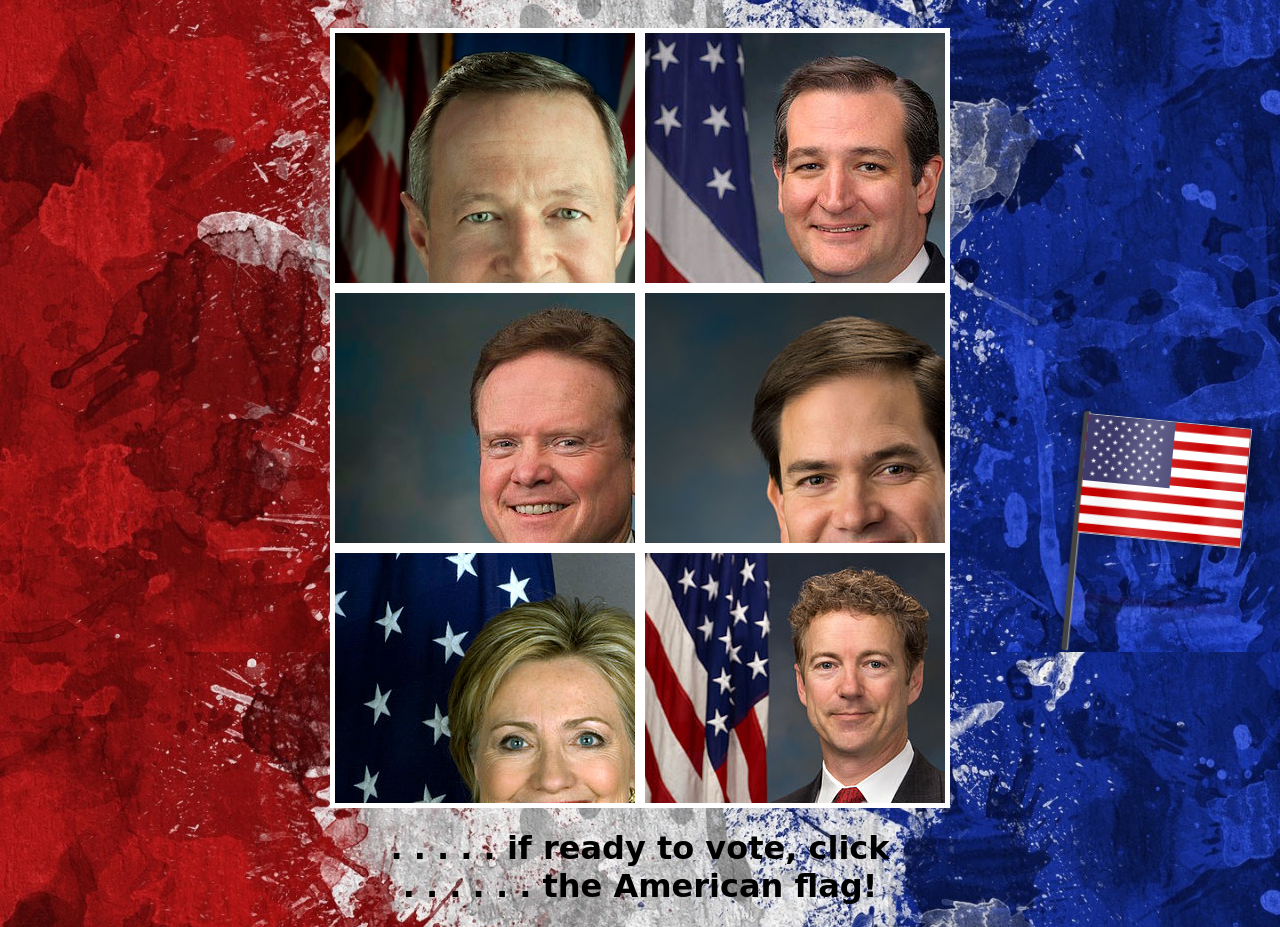
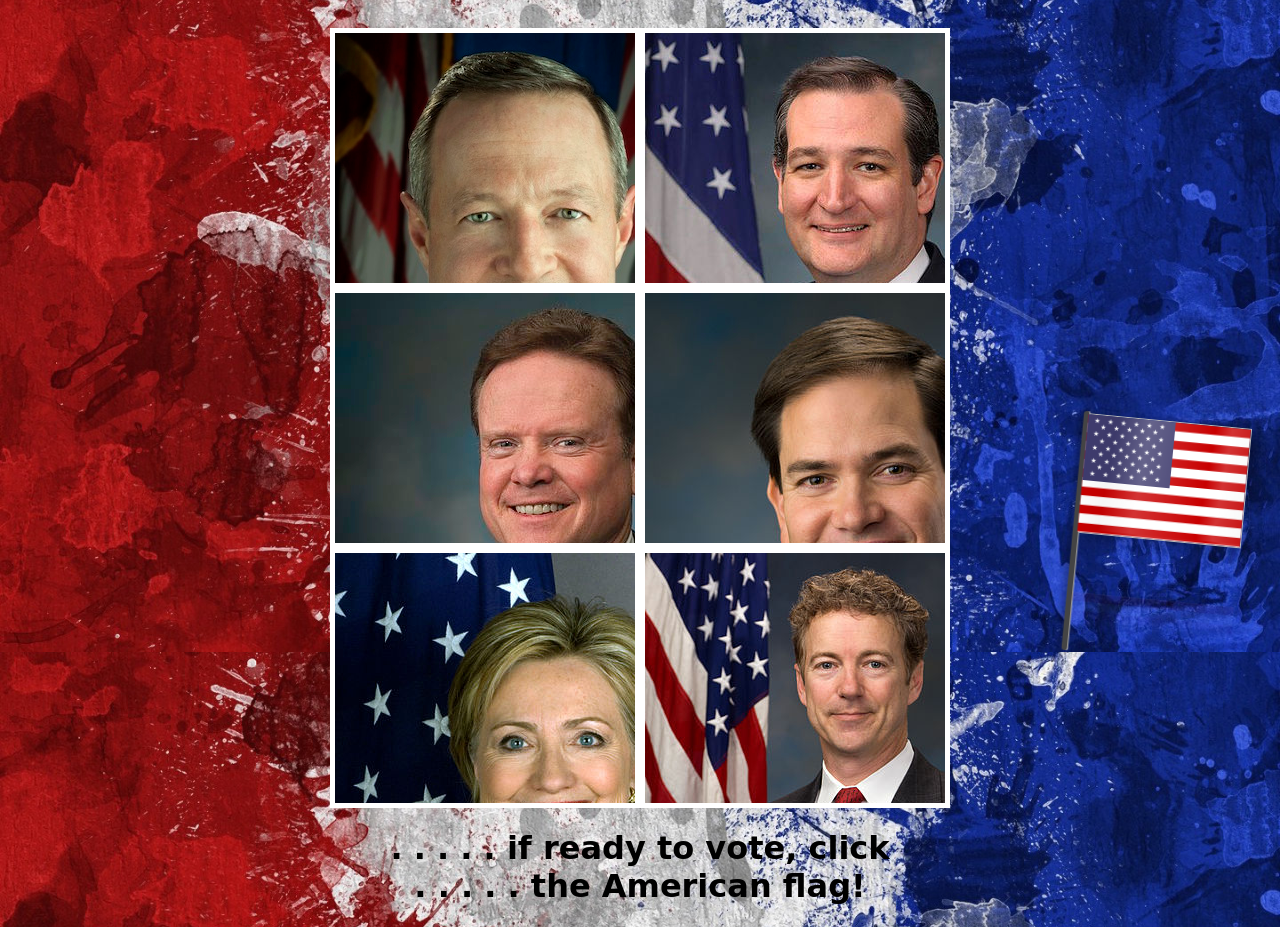
Before and after one commit to kristenbriggs/president_tracker, a website: page public/candidates.html in a window 1280 px wide. Shown: the part 148-1075 px from the top of the page. Drawn offline with Linux system fonts and the light colour scheme.

Commit message:
Edited style of code

```diff
--- a/public/candidates.html
+++ b/public/candidates.html
@@ -33,7 +33,7 @@
 
   </article>
 
-  <h1><strong>. . . . . if ready to vote, click </br> . . . . . . the American flag!</strong></h1>
+  <h1><strong>. . . . . if ready to vote, click </br> . . . . . the American flag!</strong></h1>
 
  <script src="js/libs/jquery.js"></script>
  <script src="js/scripts.js"></script>
--- a/public/js/scripts.js
+++ b/public/js/scripts.js
@@ -1,7 +1,7 @@
 $('#flag1').animate({
     marginLeft: '+=' + $('#background').width()/2.4
   }, 5000, function() {
-  });
+});
 
 $('#flag1').click(function() {
   window.location = "candidates.html";
```
Also changed, not shown: public/index.html (+1 -0 lines), public/vote.html (+3 -2 lines).
